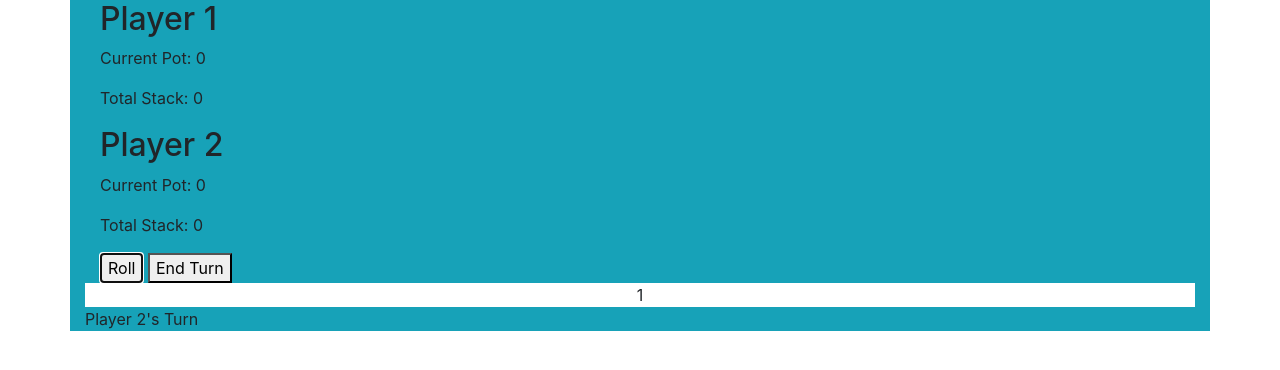
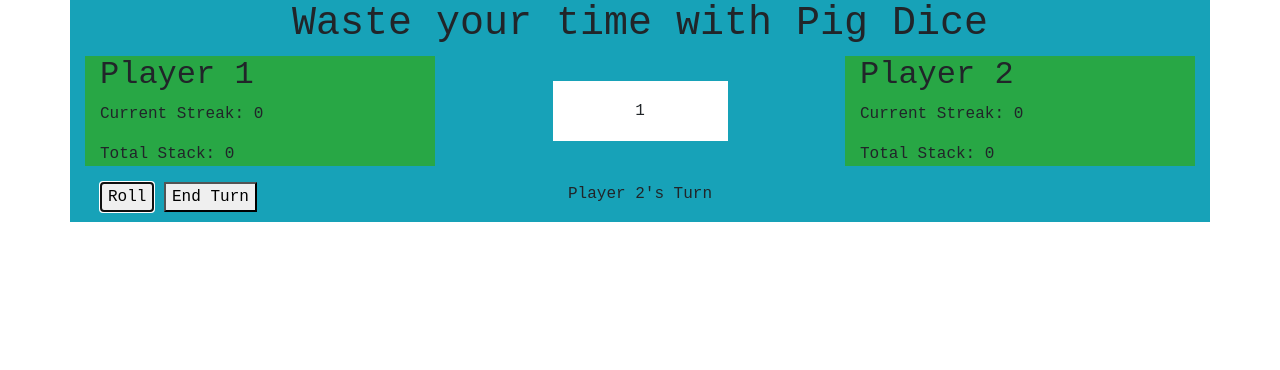
Before and after one commit to loewymalkov/pig-dice, a plain HTML site: page index.html in a window 1280 px wide. Both pictures are taken after a click on the button "Roll". Drawn offline with nearby package versions, Linux system fonts and the light colour scheme.

Commit message:
add styling to dice box

```diff
--- a/css/styles.css
+++ b/css/styles.css
@@ -1,8 +1,29 @@
+body {
+  font-family: monospace;
+}
+
 .victory {
   display: none;
 }
 
-.dice-container {
+#dice-box {
   background-color: white;
+  line-height: 60px;
+  text-align: center;
+  margin: auto;
+  width: 50%;
+}
+
+.player-info {
   text-align: center;
 }
+
+h1 {
+  text-align: center;
+  font-family: monospace;
+  margin:
+}
+
+.middle-div {
+  margin: auto;
+}
--- a/index.html
+++ b/index.html
@@ -1,38 +1,60 @@
 <!DOCTYPE html>
 <html>
+
 <head>
   <link rel="stylesheet" href="https://stackpath.bootstrapcdn.com/bootstrap/4.3.1/css/bootstrap.min.css">
   <link rel="stylesheet" href="css/styles.css">
-    <script
-    src="https://code.jquery.com/jquery-3.4.1.js"
-    integrity="sha256-WpOohJOqMqqyKL9FccASB9O0KwACQJpFTUBLTYOVvVU="
-    crossorigin="anonymous"></script>
+  <script src="https://code.jquery.com/jquery-3.4.1.js" integrity="sha256-WpOohJOqMqqyKL9FccASB9O0KwACQJpFTUBLTYOVvVU=" crossorigin="anonymous"></script>
   <script type="text/javascript" src='js/scripts.js'></script>
-    <title>PLAY PIG DICE</title>
+  <title>PIG DICE</title>
 </head>
+
 <body>
   <div class="container bg-info">
-      <div class="container">
+    <h1>Waste your time with Pig Dice</h1>
+    <div class="row">
+      <div class="col-md-4">
+        <div class="container bg-success" id="p1">
           <h2> Player 1 </h2>
-        <p>Current Pot: <span id='player-1-current'></span></p>
+          <p>Current Streak: <span id='player-1-current'></span></p>
           <p>Total Stack: <span id='player-1-total'></span></p>
+        </div>
+      </div>
+      <div class="middle-div col-md-4">
+        <div id="dice-box">
+          <p id="display-dice">-</p>
+        </div>
+
+      </div>
+      <div class="col-md-4">
+        <div class="container bg-success" id="p2">
           <h2> Player 2 </h2>
-        <p>Current Pot: <span id='player-2-current'></span></p>
+          <p>Current Streak: <span id='player-2-current'></span></p>
           <p>Total Stack: <span id='player-2-total'></span></p>
         </div>
-
-
+      </div>
+    </div>
+    <div class="row">
+      <div class="bottom-left col-md-4">
         <div class="container">
           <button id="roll-dice" type="button">Roll</button>
           <button id="end-turn" type="button">End Turn</button>
         </div>
-      <div class="dice-container">
-        <div id="display-dice"></div>
       </div>
+      <div class="bottom-middle col-md-4">
+        <div class="container player-info">
           <p><span id='current-player'></span> Turn</p>
           <div class="victory">
-        <p> You won </p>
+            <p><span id="display-winner"></span> won the game! </p>
           </div>
         </div>
+      </div>
+      <div class="bottom-right col-md-4">
+
+      </div>
+    </div>
+
+  </div>
 </body>
+
 </html>
--- a/js/scripts.js
+++ b/js/scripts.js
@@ -18,7 +18,7 @@ var displayPlayerFunction = function(turnNumber) {
 
 
 // /  Player constructor and prototypes
-function Player (playerName) {
+function Player(playerName) {
   this.score = 0;
   this.total = 0;
   this.name = playerName;
@@ -29,33 +29,24 @@ Player.prototype.updateCurrentScore = function(newRoll) {
   return newRoll;
 };
 
-// next two methods should be combined, w/ this following code in the jQuery front end calls
-// player1.displayCurrent($("#player-1-current"))
-// player1.displayTotal($("player-1-total"));
-// player2.displayCurrent($("#player-2-current"))
-// player2.displayTotal($("player-2-total"));
-Player.prototype.displayCurrent = function(outputCurrent) {
+Player.prototype.displayTotal = function(outputCurrent, outputTotal) {
   outputCurrent.text(this.score);
-};
-
-Player.prototype.displayTotal = function(outputTotal) {
-outputTotal.text(this.total);
+  outputTotal.text(this.total);
 };
 
 Player.prototype.endTurn = function() {
-   this.total += this.score;
-   this.score = 0;
-   turnNumber ++;
-   return this.total;
+  this.total += this.score;
+  this.score = 0;
+  turnNumber++;
 };
 
 Player.prototype.roll1 = function() {
   this.score = 0;
-  turnNumber ++;
+  turnNumber++;
 };
 
 Player.prototype.victory = function() {
-  if ((this.total + this.score) >= 100){
+  if ((this.total + this.score) >= 50) {
     $('.victory').show();
   }
 };
@@ -64,9 +55,6 @@ Player.prototype.victory = function() {
 // ui logic
 var player1 = new Player("player1");
 var player2 = new Player("player2");
-
-// (displayDice).text(newRoll);
-
 
 // front end ui
 $(document).ready(function() {
@@ -95,21 +83,16 @@ $(document).ready(function() {
     } else {
       console.log('something broke');
     };
-    console.log(newRoll);
-    console.log(player1);
-    console.log(player2);
     $('#current-player').html(displayPlayerFunction(turnNumber));
-    // call for display needs to be condensed
-    $("#player-1-current").text(player1.score);
-    $("#player-1-total").text(player1.total);
-    $("#player-2-current").text(player2.score);
-    $("#player-2-total").text(player2.total);
+    $('#display-winner').html(displayPlayerFunction(turnNumber))
+    player1.displayTotal($("#player-1-current"), $("#player-1-total"));
+    player2.displayTotal($("#player-2-current"), $("#player-2-total"));
   });
 
 
-  $("#end-turn").click(function(event){
+  $("#end-turn").click(function(event) {
     event.preventDefault();
-    $("#display-dice").text("");
+    $("#display-dice").text("-");
     if (turnNumber % 2 !== 0) {
       player1.endTurn();
     } else if (turnNumber % 2 == 0) {
@@ -118,24 +101,8 @@ $(document).ready(function() {
       console.log('something broke');
     };
     $('#current-player').html(displayPlayerFunction(turnNumber));
-    // needs to be condensed
-    $("#player-1-current").text(player1.score);
-    $("#player-1-total").text(player1.total);
-    $("#player-2-current").text(player2.score);
-    $("#player-2-total").text(player2.total);
+    player1.displayTotal($("#player-1-current"), $("#player-1-total"));
+    player2.displayTotal($("#player-2-current"), $("#player-2-total"));
+
   });
-  // may not be necessary
-  $("#player-1-current").text(player1.score);
-  $("#player-1-total").text(player1.total);
-  $("#player-2-current").text(player2.score);
-  $("#player-2-total").text(player2.total);
-
-
-
 });
-
-
-
-/// click endTurn
-// user clicks end turn -> endTurn -> display grand total
-// user rolls 1 -> roll1 -> endTurn -> display grand total
```
Lines whose indentation alone changed are shown as unchanged.
